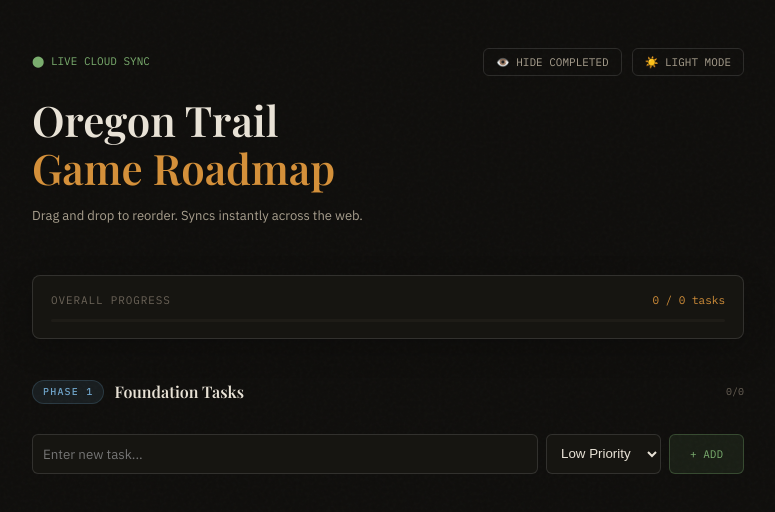
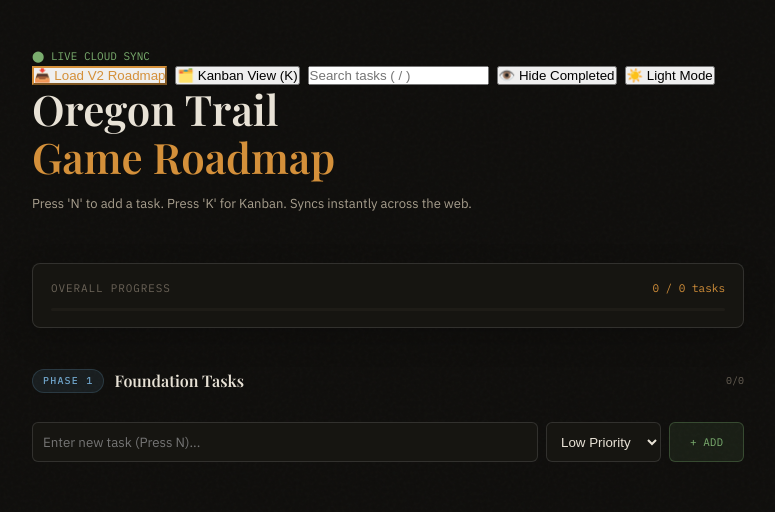
Before and after one commit to Otisius/Oregon-Trail-Planning, a plain HTML site: page index.html in a window 1280 px wide. Shown: the whole page, without its empty margins (252-1027 px from the left). Drawn offline with nearby package versions, Linux system fonts and the light colour scheme; no server answers.

Commit message:
Update index.html for V6 Mega release
Updated the title and modified the toolbar for better functionality. Added new buttons for loading and viewing tasks, and updated the instructions in the header.

```diff
--- a/index.html
+++ b/index.html
@@ -3,7 +3,7 @@
 <head>
   <meta charset="UTF-8">
   <meta name="viewport" content="width=device-width, initial-scale=1.0">
-  <title>Oregon Trail — V5 Live</title>
+  <title>Oregon Trail — V6 Mega</title>
   <link rel="stylesheet" href="style.css">
   <script src="https://cdn.jsdelivr.net/npm/sortablejs@latest/Sortable.min.js"></script>
   <script src="https://cdn.jsdelivr.net/npm/canvas-confetti@1.6.0/dist/confetti.browser.min.js"></script>
@@ -11,20 +11,24 @@
 <body>
   <div class="page" id="app-wrap">
 
-    <div class="toolbar" style="display: flex; justify-content: space-between; align-items: center; margin-bottom: 20px;">
+    <div class="toolbar no-print">
       <div style="font-family: var(--font-mono); font-size: 11px; color: var(--green);">⬤ LIVE CLOUD SYNC</div>
-      <div style="display: flex; gap: 10px;">
-        <button class="btn" id="archive-btn" style="background: transparent; border: 1px solid var(--border2); color: var(--text2); padding: 6px 12px; border-radius: 6px; cursor: pointer; font-family: var(--font-mono); font-size: 11px; text-transform: uppercase;">👁️ Hide Completed</button>
-        <button class="btn" id="theme-btn" style="background: transparent; border: 1px solid var(--border2); color: var(--text2); padding: 6px 12px; border-radius: 6px; cursor: pointer; font-family: var(--font-mono); font-size: 11px; text-transform: uppercase;">☀️ Light Mode</button>
+      <div style="display: flex; gap: 8px; flex-wrap: wrap;">
+        <button class="btn" id="load-v2-btn" style="border-color: var(--amber); color: var(--amber);">📥 Load V2 Roadmap</button>
+        <button class="btn" id="kanban-btn">🗂️ Kanban View (K)</button>
+        <input type="text" id="search-input" class="search-bar" placeholder="Search tasks ( / )">
+
+        <button class="btn" id="archive-btn">👁️ Hide Completed</button>
+        <button class="btn" id="theme-btn">☀️ Light Mode</button>
       </div>
     </div>
 
     <div class="header">
       <h1 class="header-title">Oregon Trail<br><span>Game Roadmap</span></h1>
-      <p class="header-sub">Drag and drop to reorder. Syncs instantly across the web.</p>
+      <p class="header-sub">Press 'N' to add a task. Press 'K' for Kanban. Syncs instantly across the web.</p>
     </div>
 
-    <div class="progress-wrap">
+    <div class="progress-wrap no-print">
       <div class="progress-row">
         <span class="progress-label">OVERALL PROGRESS</span>
         <span class="progress-count" id="prog-text">0 / 0 tasks</span>
@@ -32,6 +36,7 @@
       <div class="progress-track"><div class="progress-fill" id="prog-fill"></div></div>
     </div>
 
+    <div id="board-layout" class="kanban-container">
       <div class="phase">
         <div class="phase-header">
           <div class="phase-pill pill-1">Phase 1</div>
@@ -41,8 +46,8 @@
 
         <div class="tasks" id="task-list"></div>
 
-      <div class="add-task-wrap" style="margin-top: 15px; display: flex; gap: 8px;">
-        <input type="text" id="new-task-input" placeholder="Enter new task..." style="flex:1; padding:10px; border-radius:6px; background:var(--bg2); border:1px solid var(--border2); color:var(--text); font-family:var(--font-body); outline: none;">
+        <div class="add-task-wrap no-print" style="margin-top: 15px; display: flex; gap: 8px;">
+          <input type="text" id="new-task-input" placeholder="Enter new task (Press N)..." style="flex:1; padding:10px; border-radius:6px; background:var(--bg2); border:1px solid var(--border2); color:var(--text); font-family:var(--font-body); outline: none;">
           <select id="task-priority" style="padding:10px; border-radius:6px; background:var(--bg2); border:1px solid var(--border2); color:var(--text); outline: none;">
             <option value="low">Low Priority</option>
             <option value="med">Med Priority</option>
@@ -52,6 +57,7 @@
         </div>
       </div>
     </div>
+  </div>
 
   <script type="module" src="app.js"></script>
 </body>
```
Lines whose indentation alone changed are shown as unchanged.
